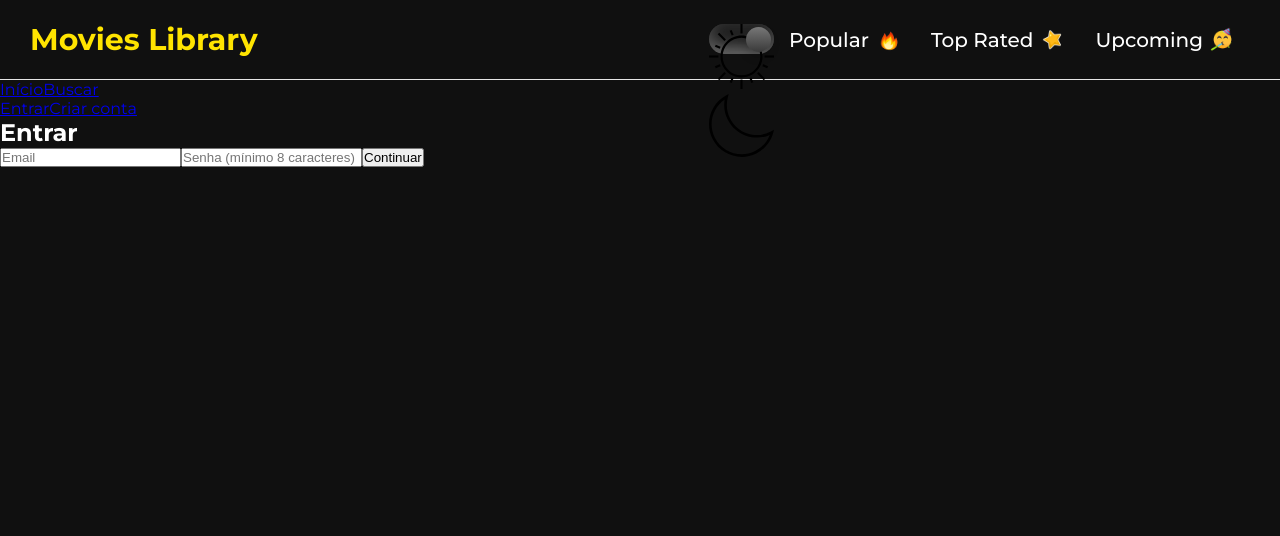
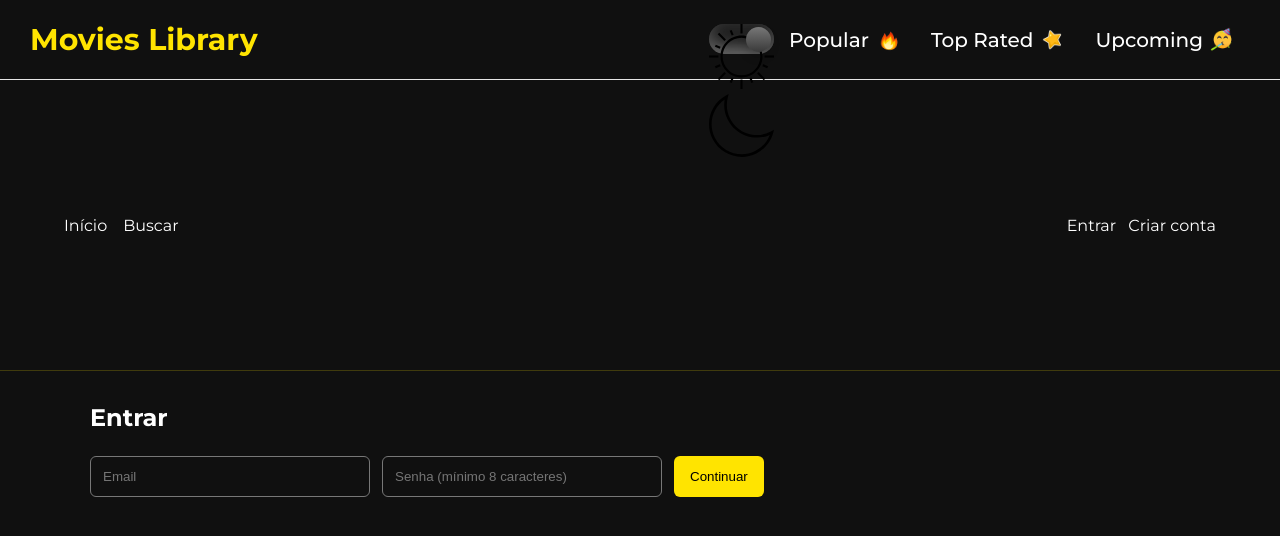
Before and after one commit to mvdevelop/movies-library, a React (Vite) app: page /login in a window 1280 px wide. Shown: the top 536 px of the page. Built offline with nearby package versions, Linux system fonts and the light colour scheme; no server answers.

Commit message:
feat: project rebase

```diff
--- a/src/App.css
+++ b/src/App.css
@@ -1,4 +1,26 @@
 .app {
-    display: grid;
-    grid-template-rows: 80px auto;
+  display: grid;
+  grid-template-rows: 80px auto;
+  min-height: 100vh;
 }
+
+.app_navigation {
+  display: flex;
+  align-items: center;
+  gap: 1rem;
+  padding: 0.75rem 5%;
+  border-bottom: 1px solid rgba(255, 228, 0, 0.2);
+  flex-wrap: wrap;
+}
+
+.app_navigation a { color: var(--body_color); text-decoration: none; }
+.account_links { display: flex; align-items: center; gap: 0.75rem; margin-left: auto; }
+.account_links button, .page_content button, .search_form button { background: var(--heading_color); border: 0; border-radius: 6px; padding: 0.6rem 1rem; cursor: pointer; }
+.page_content { width: min(1100px, 90%); margin: 2rem auto; }
+.search_form, .auth_form { display: flex; gap: 0.75rem; margin: 1.5rem 0; flex-wrap: wrap; }
+.search_form input, .auth_form input { padding: 0.75rem; border: 1px solid #777; border-radius: 6px; min-width: min(100%, 280px); background: transparent; color: var(--body_color); }
+.movie_detail { display: grid; gap: 1rem; }
+.movie_backdrop { width: 100%; max-height: 420px; object-fit: cover; border-radius: 10px; }
+.movie_detail a { color: var(--heading_color); }
+.movie_detail ul { padding-left: 1.25rem; }
+@media (max-width: 640px) { .app { grid-template-rows: auto 1fr; } .account_links { margin-left: 0; width: 100%; } }
```
Also changed, not shown: 2 other files (tests, documents, lock files or other folders).
